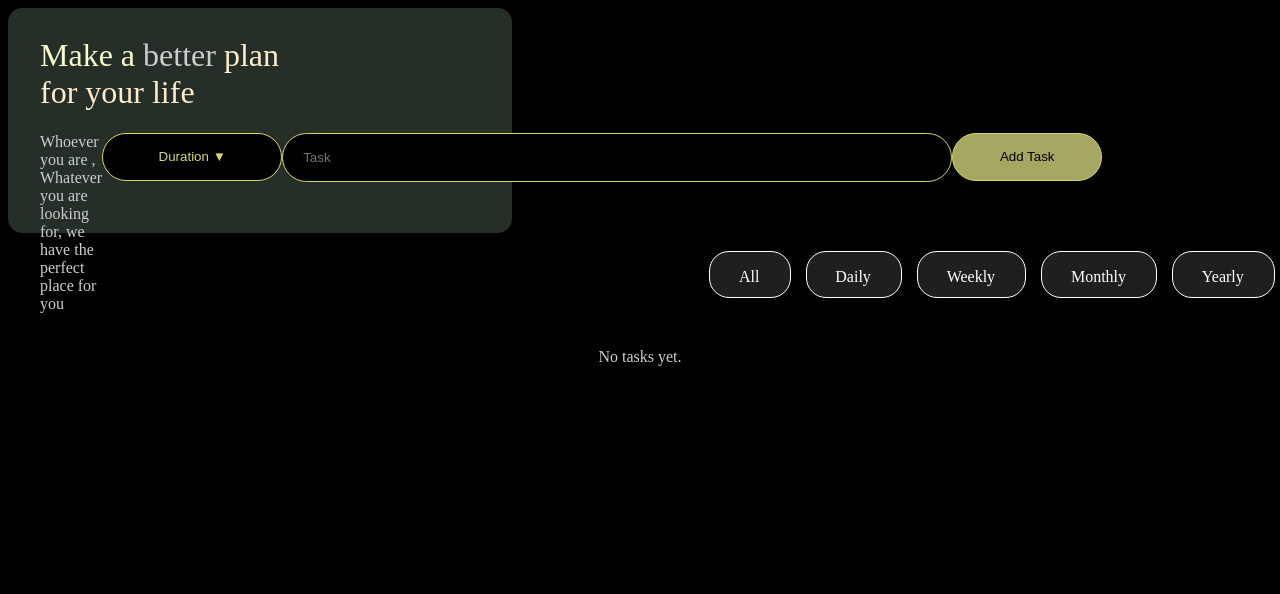
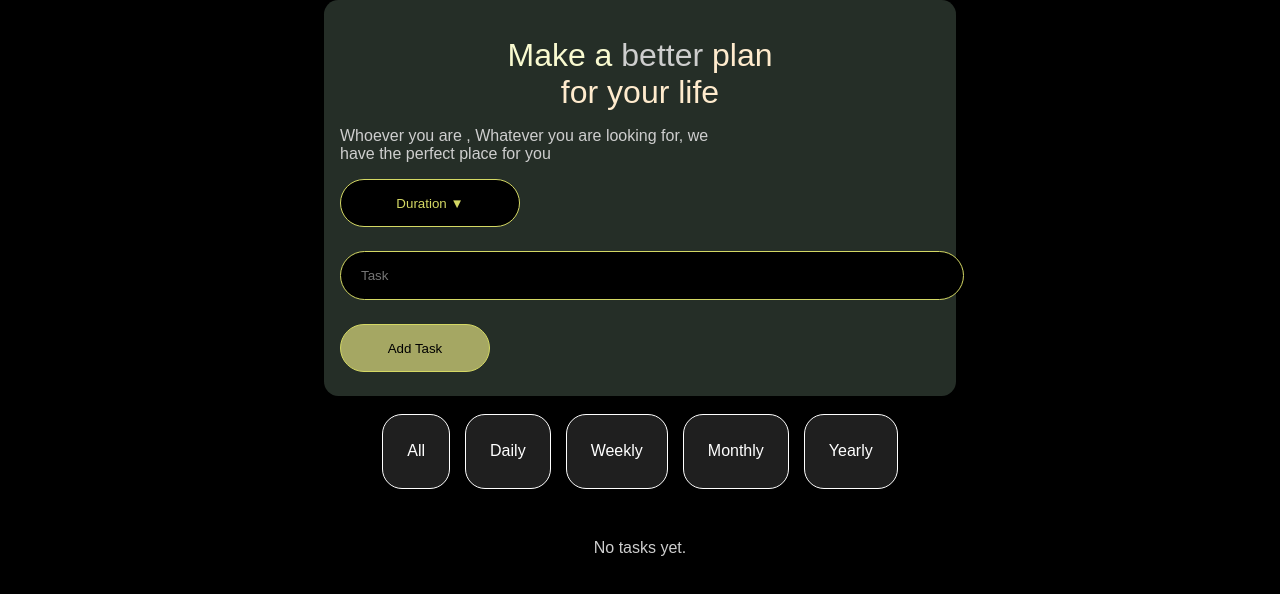
Before and after one commit to hyacinthe3/todo_list, a React (Vite) app: page / in a window 1280 px wide. Shown: the top 594 px of the page. Built offline with nearby package versions, Linux system fonts and the light colour scheme.

Commit message:
Update list.css

```diff
--- a/src/styles/list.css
+++ b/src/styles/list.css
@@ -1,119 +1,95 @@
-body{
+body {
   background-color: black;
-    /* padding: 0;
-    margin: 0; */
+  font-family: Poppins, sans-serif;
+  margin: 0;
+  padding: 0;
+  color: white;
 }
-.hero-section{
+
+.hero-section {
   background-color: rgb(37, 46, 39);
   border-radius: 0.9rem;
-    padding: 0.5rem;
-    padding-left: 2rem;
-    Width: 29rem;
-    Height: 209px;
-}
-h1{
-    font-weight: lighter;
-    font-family: Poppins;
+  padding: 1rem;
+  width: 100%;
+  max-width: 600px;
+  margin: auto;
 }
 
-.all{
+h1 {
+  font-weight: lighter;
+  font-size: 2rem;
+  text-align: center;
+  margin-bottom: 1rem;
+}
+
+.all {
   display: flex;
+  flex-wrap: wrap;
   justify-content: space-between;
+  gap: 1rem;
+}
 
-}
 .duration,
 .task,
 .butt {
-  margin-bottom: 8px; /* reduce space between divs */
+  flex: 1 1 100%;
+  margin-bottom: 8px;
 }
 
-select{
+select {
   height: 3rem;
-    width: 180px;
+  width: 100%;
+  max-width: 180px;
   border-radius: 40px;
   border: 1px solid #d4d864;
   background-color: black;
-    color: white;
+  color: #d4d864;
   text-align: center;
   appearance: none;
-    color: #d4d864;
 }
-#input-task{
-    width: 646px;
+
+#input-task {
+  width: 100%;
   height: 2.8rem;
   border-radius: 40px;
   color: white;
-  padding-left: 20px; /* Adds space inside the input */
+  padding-left: 20px;
   border: 1px solid #d4d864;
+  background-color: black;
 }
-input{
+
+input {
   background-color: black;
-        align-content: space-around;
 }
-#but{
-    width: 150px;
+
+#but {
+  width: 100%;
+  max-width: 150px;
   height: 3rem;
   background-color: #A5A763;
   border-radius: 40px;
   border: 1px solid #d4d864;
+  color: black;
+  cursor: pointer;
 }
 
-.dur{
-    width: 560px;
-    height: 47px;
-    display: flex;
-    justify-content: space-between;
-    color: #a7a87c;
-
-    margin-left: auto;
-}
-
-.alll{
-    width: 87px;
-    border: 1px solid #DADDFF;
-    border-radius: 40px;
-    /* padding-top: 13px; */
-    padding-right: 20px;
-    padding-bottom: 15px;
-    padding-left: px;
-}
-p{
-    margin-left: 1.8rem;
-}
-
-
-tr{
-    border-radius: 40rem;
-    /* box-shadow: 1px 1px 0px 0px  #d4d864; */
-
-
-}
-
-
-
-
-butto{
-    background-color: #DADDFF;
-}
-
-
-
-/* Filter Buttons */
 .dur {
   display: flex;
   justify-content: center;
   gap: 15px;
   margin-bottom: 20px;
+  flex-wrap: wrap;
 }
 
 .filter-btn {
   background: #1f1f1f;
   color: white;
- padding-right: 30px;
+  padding: 0.7rem 1.5rem;
   border-radius: 20px;
   cursor: pointer;
   border: 1px solid white;
   transition: background 0.3s;
+  font-size: 1rem;
 }
 
 .filter-btn:hover {
@@ -121,21 +97,19 @@ butto{
   color: #111;
 }
 
-/* Task Row Styling */
 .task-row {
-
-  border-radius: 40px 40px 40px 40px;    /* Rounded bottom corners */
-   border-bottom: 1px solid rgb(182, 174, 63); /* Only bottom border */
+  border-radius: 40px;
+  border-bottom: 1px solid rgb(182, 174, 63);
   padding: 15px;
   margin-bottom: 10px;
   display: flex;
   justify-content: space-between;
   align-items: center;
+  background-color: #111;
   color: #f5f5f5;
-  background-color: #111;
+  flex-wrap: wrap;
 }
 
-/* Icons only (no button background or border) */
 .action-icons span {
   margin-left: 10px;
   cursor: pointer;
@@ -145,31 +119,28 @@ butto{
   height: 30px;
   padding: 10px;
   border-radius: 50%;
+  display: inline-flex;
+  align-items: center;
+  justify-content: center;
 }
 
 .action-icons span:hover {
   color: whitesmoke;
 }
 
-
-
-/* @media (max-width: 768px) {
+/* Tablet (768px and below) */
+@media (max-width: 768px) {
   .hero-section {
+    width: 90%;
     padding: 1rem;
-    width: 310px;
-    height: 300px;
   }
 
   h1 {
     font-size: 1.6rem;
-    text-align: left;
   }
 
   .all {
     flex-direction: column;
-    display: flex;
-    gap: 0.3rem;
-    width: 300px;
   }
 
   .duration,
@@ -179,14 +150,8 @@ butto{
   }
 
   .dur {
-    width: 300px;
-    gap: 0.1rem;
-    margin-left: 20%;
-  }
-
-  .dur button {
-    width: 90%;
-    text-align: center;
+    width: 100%;
+    gap: 10px;
   }
 
   #input-task,
@@ -194,15 +159,30 @@ butto{
   #but {
     width: 100%;
   }
-} */
 
+  .filter-btn {
+    font-size: 0.9rem;
+    padding: 0.5rem 1rem;
+  }
+}
+
+/* Mobile (480px and below) */
 @media (max-width: 480px) {
   h1 {
     font-size: 1.3rem;
   }
 
-  .dur button {
-    font-size: 0.9rem;
-    padding: 0.5rem 1rem;
+  .task-row {
+    flex-direction: column;
+    align-items: flex-start;
+  }
+
+  .action-icons {
+    margin-top: 10px;
+  }
+
+  .filter-btn {
+    font-size: 0.8rem;
+    padding: 0.5rem 0.8rem;
   }
 }
```
Lines whose indentation alone changed are shown as unchanged.
